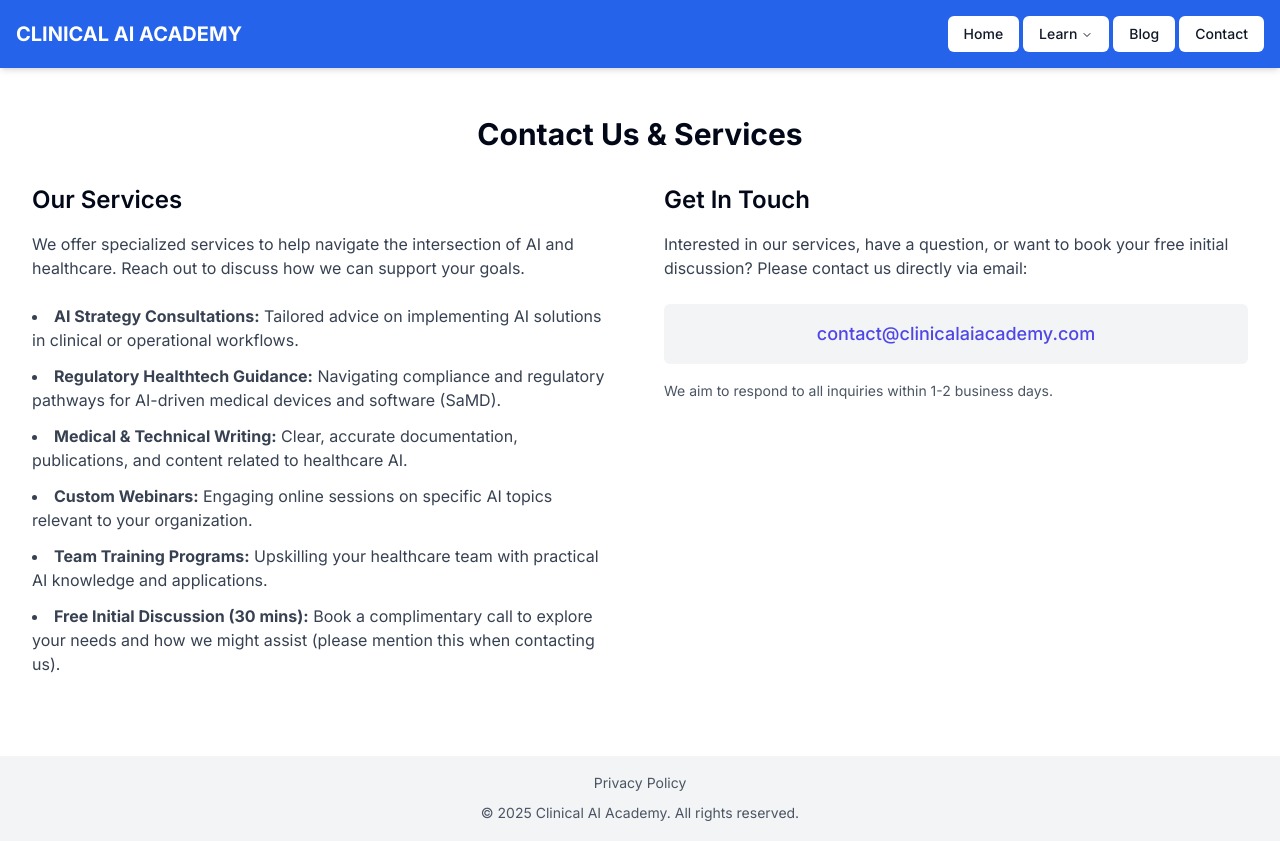
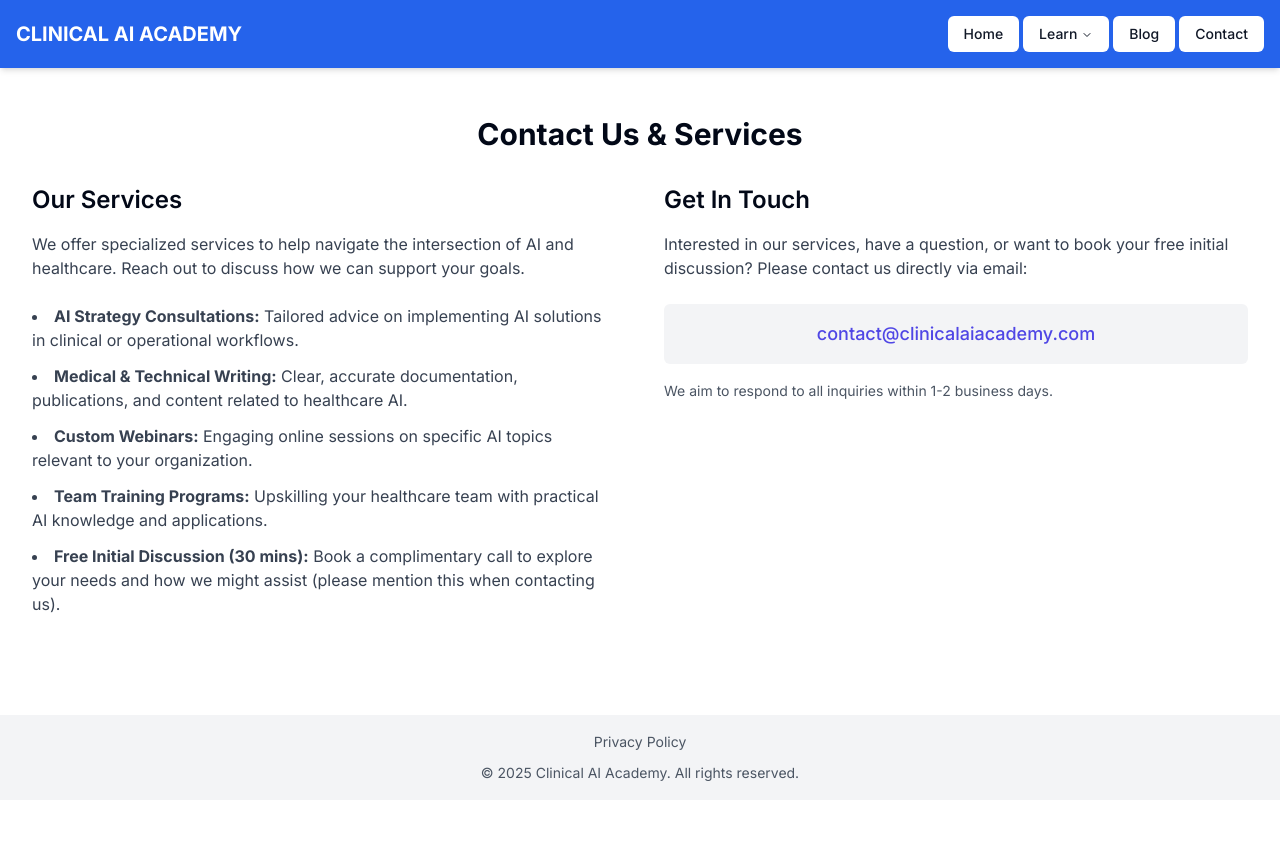
Before and after one commit to anazz-dev/ai-healthcare-learn, a Next.js app: page /contact in a window 1280 px wide. After the commit the page ends 800 px from the top, so only its background shows below. Built offline with nearby package versions, Linux system fonts and the light colour scheme.

Commit message:
Update services on contact page

```diff
--- a/src/app/contact/page.tsx
+++ b/src/app/contact/page.tsx
@@ -19,9 +19,6 @@ const ContactPage: React.FC = () => {
           <ul className="space-y-3 list-disc list-inside text-gray-700 dark:text-gray-300">
             <li>
               <strong>AI Strategy Consultations:</strong> Tailored advice on implementing AI solutions in clinical or operational workflows.
-            </li>
-            <li>
-              <strong>Regulatory Healthtech Guidance:</strong> Navigating compliance and regulatory pathways for AI-driven medical devices and software (SaMD).
             </li>
             <li>
               <strong>Medical & Technical Writing:</strong> Clear, accurate documentation, publications, and content related to healthcare AI.
```
